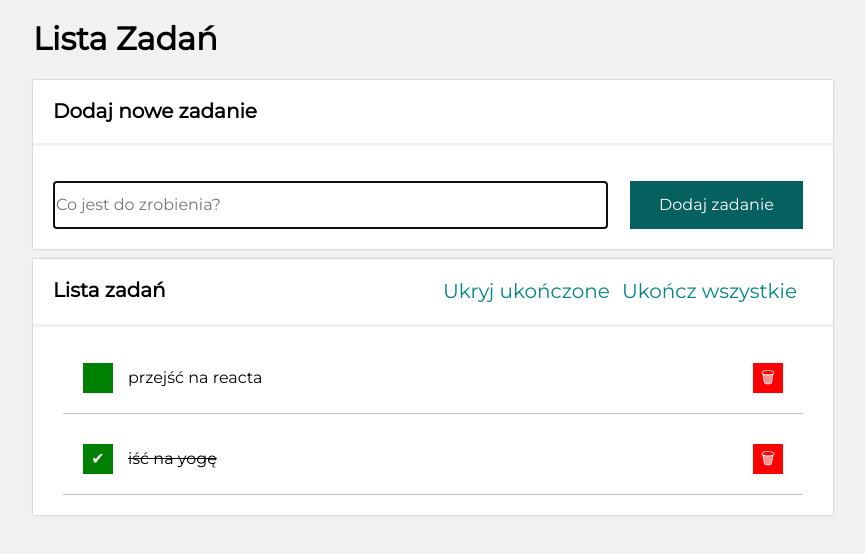
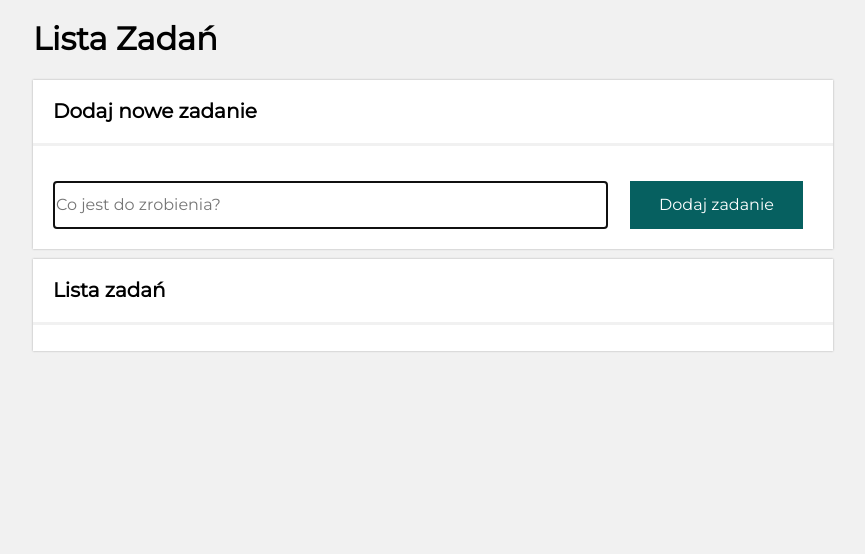
Before and after one commit to Gosia-Magdzik/todo-list-react, a React (Create React App) app: page / in a window 1280 px wide. Shown: the top 554 px of the page, without its empty margins (207-1072 px from the left). Built offline with nearby package versions, Linux system fonts and the light colour scheme.

Commit message:
download from localStorage "tasks" key

```diff
--- a/src/App.js
+++ b/src/App.js
@@ -8,11 +8,14 @@ import Container from './Container';
 
 function App() {
   const [hideDone, setHideDone] = useState(false);
-  const [tasks, setTasks] = useState([
 
-      {id: 1, content: "przejść na reacta", done: false},
-      {id: 2, content: "iść na yogę", done: true},
-    ]);
+  const tasksFromLocalStorage = localStorage.getItem("tasks");
+
+  const [tasks, setTasks] = useState(
+     tasksFromLocalStorage
+     ? JSON.parse(tasksFromLocalStorage)
+     : []
+  );
 
 useEffect (() => {
       localStorage.setItem("tasks", JSON.stringify(tasks));
```
